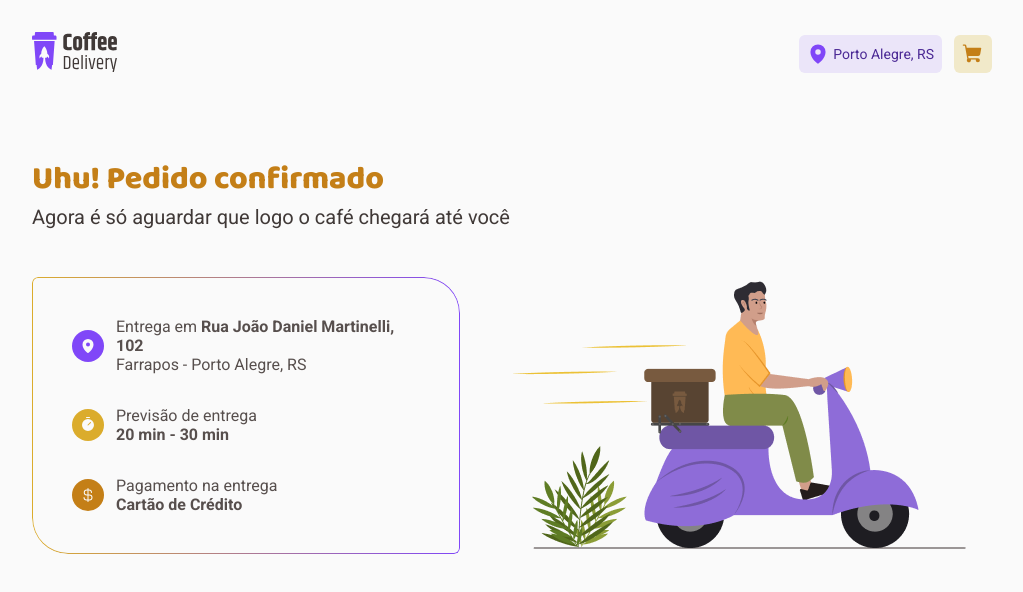
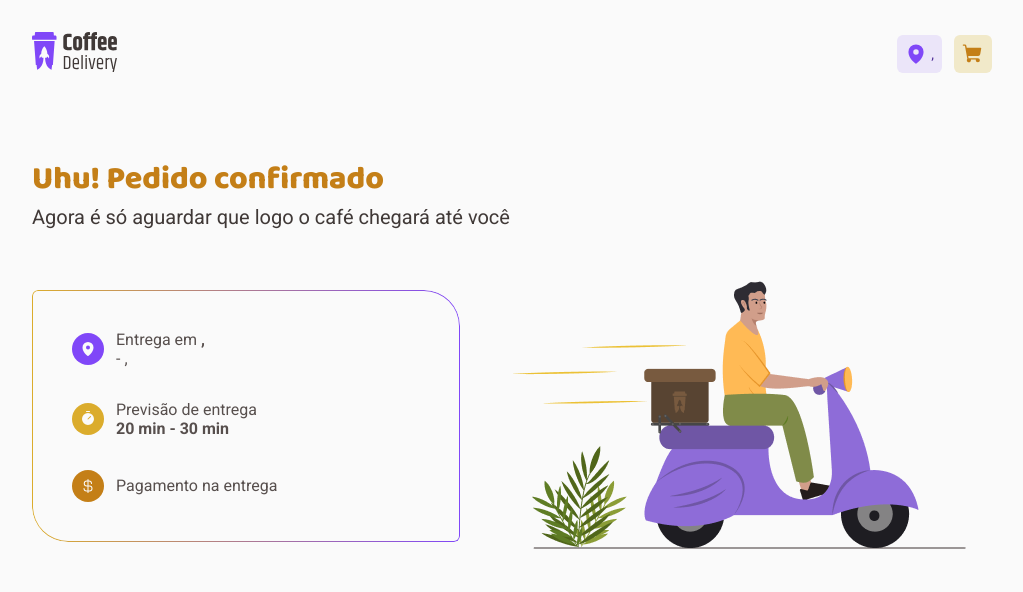
Before and after one commit to marcusviniciusmo/Ignite_Rocketseat_React_Coffee_Delivery, a React (Vite) app in the folder frontend/: page /success in a window 1280 px wide. Shown: the top 592 px of the page, without its empty margins (128-1151 px from the left). Built offline with nearby package versions, Linux system fonts and the light colour scheme.

Commit message:
UserContext sharing with all application

```diff
--- a/frontend/src/components/Checkout/index.tsx
+++ b/frontend/src/components/Checkout/index.tsx
@@ -87,9 +87,10 @@ export function Checkout() {
           <AddressForm>
             <InputRow>
               <Input
+                type="text"
                 name="cep"
                 placeholder="CEP"
-                value={userAddress?.cep}
+                value={userAddress?.cep.replace(/[^0-9]/, '')}
                 onChange={(e) => handleUpdateUserAddress(e)}
               />
             </InputRow>
@@ -161,8 +162,8 @@ export function Checkout() {
           <PaymentTypeForm>
             <PaymentTypeSelect
               title="Pagamento com cartão de crédito"
-              onClick={() => togglePaymentType('credito')}
-              className={paymentType === 'credito' ? 'active' : ''}
+              onClick={() => togglePaymentType('Cartão de Crédito')}
+              className={paymentType === 'Cartão de Crédito' ? 'active' : ''}
             >
               <CreditCard className="paymentTypeIcon" />
               <span>Cartão de crédito</span>
@@ -170,8 +171,8 @@ export function Checkout() {
 
             <PaymentTypeSelect
               title="Pagamento com cartão de débito"
-              onClick={() => togglePaymentType('debito')}
-              className={paymentType === 'debito' ? 'active' : ''}
+              onClick={() => togglePaymentType('Cartão de Débito')}
+              className={paymentType === 'Cartão de Débito' ? 'active' : ''}
             >
               <Bank className="paymentTypeIcon" />
               <span>Cartão de débito</span>
@@ -179,8 +180,8 @@ export function Checkout() {
 
             <PaymentTypeSelect
               title="Pagamento em dinheiro"
-              onClick={() => togglePaymentType('dinheiro')}
-              className={paymentType === 'dinheiro' ? 'active' : ''}
+              onClick={() => togglePaymentType('Dinheiro')}
+              className={paymentType === 'Dinheiro' ? 'active' : ''}
             >
               <Money className="paymentTypeIcon" />
               <span>Dinheiro</span>
--- a/frontend/src/components/Header/index.tsx
+++ b/frontend/src/components/Header/index.tsx
@@ -1,5 +1,6 @@
 import CoffeeDeliveryLogo from '../../assets/logo.svg';
 import { useContext } from 'react';
+import { UserContext } from '../../contexts/User';
 import { CoffeesContext } from '../../contexts/Coffees';
 import { NavLink } from 'react-router-dom';
 import { MapPin, ShoppingCart } from 'phosphor-react';
@@ -14,6 +15,7 @@ import {
 } from './styles';
 
 export function Header() {
+  const { userAddress } = useContext(UserContext);
   const { totalItemsToCart } = useContext(CoffeesContext);
 
   return (
@@ -26,7 +28,7 @@ export function Header() {
         <NavLink to="/checkout">
           <Location title="Meu endereço">
             <MapPin weight="fill" size={22} />
-            <City>Porto Alegre, RS</City>
+            <City>{`${`${userAddress?.localidade}, ${userAddress?.uf}`}`}</City>
           </Location>
         </NavLink>
 
--- a/frontend/src/components/Success/index.tsx
+++ b/frontend/src/components/Success/index.tsx
@@ -1,4 +1,6 @@
 import Delivering from '../../assets/delivering.png';
+import { useContext } from 'react';
+import { UserContext } from '../../contexts/User';
 import { MapPin, Timer, CurrencyDollar } from 'phosphor-react';
 import {
   SuccessContainer,
@@ -12,6 +14,8 @@ import {
 } from './styles';
 
 export function Success() {
+  const { userAddress, paymentType } = useContext(UserContext);
+
   return (
     <SuccessContainer>
       <div>
@@ -28,10 +32,12 @@ export function Success() {
               <TextRow>
                 Entrega em{' '}
                 <span className="dataUser">
-                  Rua João Daniel Martinelli, 102
+                  {`${userAddress?.logradouro}, ${userAddress?.numero}`}
                 </span>
               </TextRow>
-              <TextRow>Farrapos - Porto Alegre, RS</TextRow>
+              <TextRow>
+                {`${userAddress?.bairro} - ${userAddress?.localidade}, ${userAddress?.uf}`}
+              </TextRow>
             </div>
           </OrderRow>
           <OrderRow>
@@ -52,7 +58,7 @@ export function Success() {
             <div>
               <TextRow>Pagamento na entrega</TextRow>
               <TextRow>
-                <span className="dataUser">Cartão de Crédito</span>
+                <span className="dataUser">{paymentType}</span>
               </TextRow>
             </div>
           </OrderRow>
--- a/frontend/src/contexts/User/index.tsx
+++ b/frontend/src/contexts/User/index.tsx
@@ -43,6 +43,7 @@ export function UserContextProvider({ children }: UserContextProps) {
 
   useEffect(() => {
     if (userAddress.cep.length === 8) {
+      console.log(userAddress.cep);
       fetch(`https://viacep.com.br/ws/${userAddress.cep}/json/`)
         .then((response) => response.json())
         .then((data) => {
```
